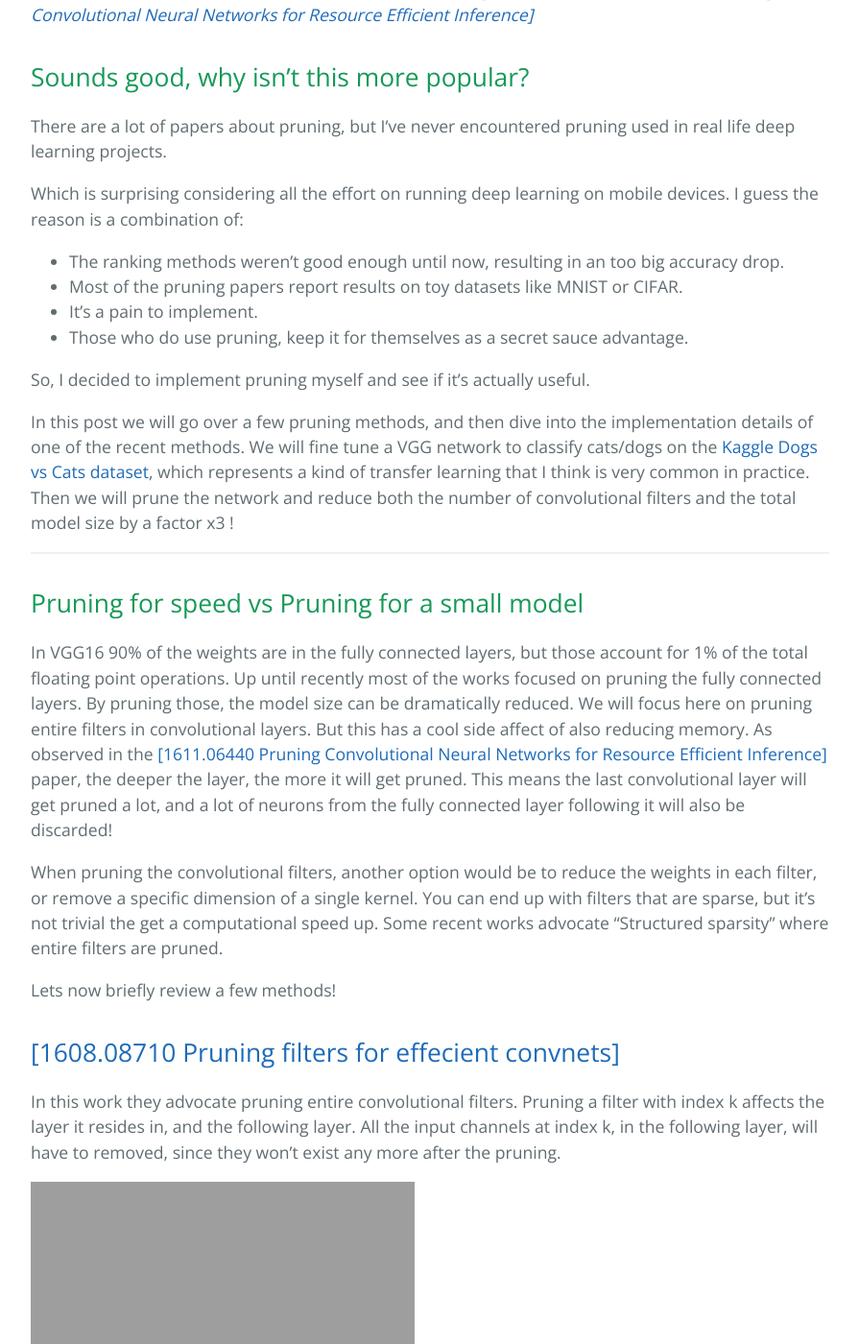
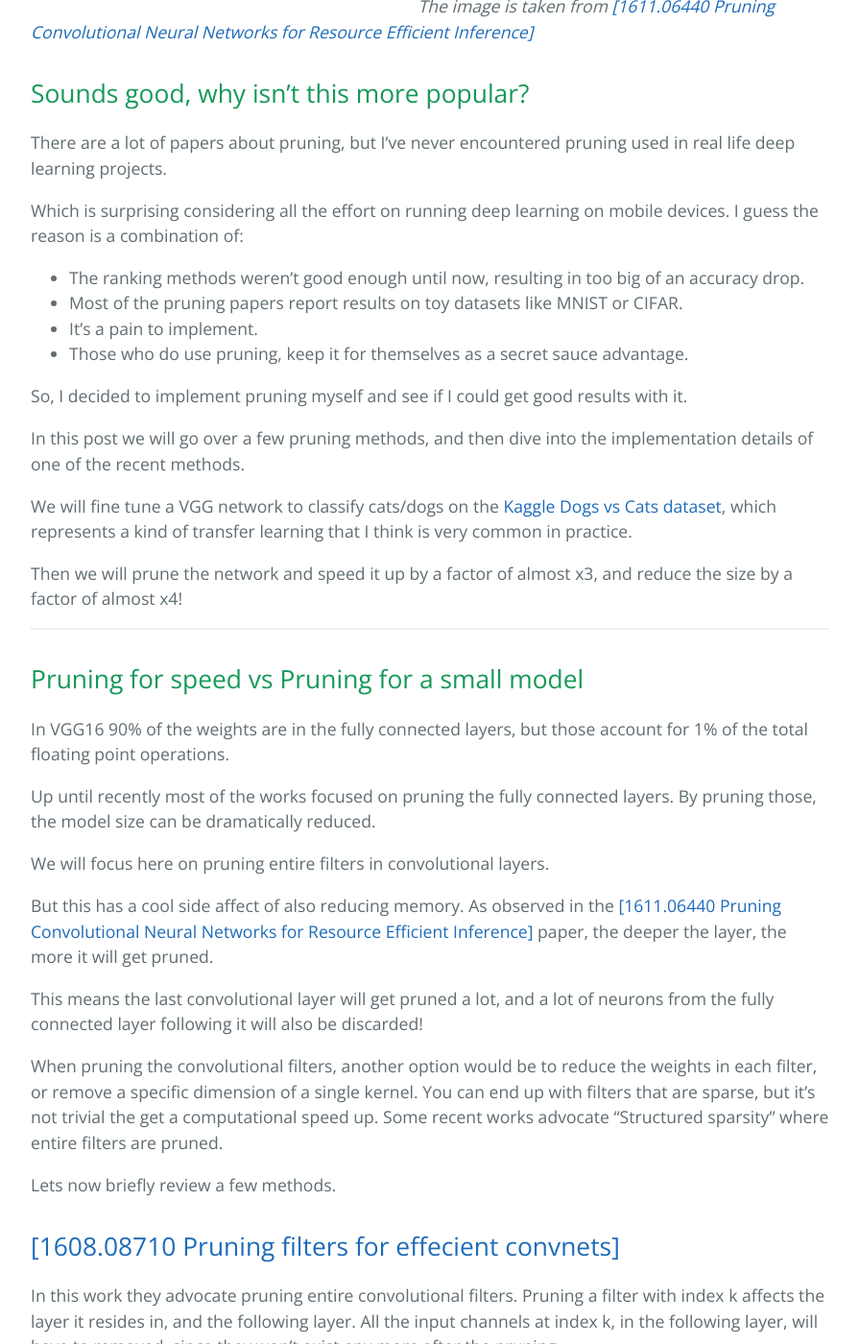
Before and after one commit to jacobgil/jacobgil.github.io, a Jekyll site: the page built from _posts/2017-06-23-pruning-deep-neural-networks.md, in a window 1280 px wide and 1400 px high, scrolled down 1687 px. Shown: the whole window at 96% size, without its empty margins (192-1087 px from the left). Built offline with Jekyll 4.4.1, drawn with Linux system fonts in a browser that asks for light colours; comment, search, counter and statistics services are not loaded.

Commit message:
New post

```diff
--- a/_posts/2017-06-23-pruning-deep-neural-networks.md
+++ b/_posts/2017-06-23-pruning-deep-neural-networks.md
@@ -10,6 +10,7 @@
 ============================
 
 
+
 My PyTorch implementation of [\[1611.06440 Pruning Convolutional Neural Networks for Resource Efficient Inference\]](https://arxiv.org/abs/1611.06440).
 
 
@@ -19,6 +20,7 @@
 Pruning neural networks is an old idea going back to 1990 [(with Yan Lecun's optimal brain damage work)](http://yann.lecun.com/exdb/publis/pdf/lecun-90b.pdf) and before.
 The idea is that among the many parameters in the network, some are redundant and don't contribute a lot to the output.
 
+
 If you could rank the neurons in the network according to how much they contribute, you could then remove the low ranking neurons from the network, resulting in a smaller and faster network.
 
 The ranking can be done according to the L1/L2 mean of neuron weights, their mean activations, the number of times a neuron is not zero, and other creative methods .
@@ -27,8 +29,11 @@
 If we prune too much at once, the network might be damaged so much it won't be able to recover.
 
 So in practice this is an iterative process - often called 'Iterative Pruning': Prune / Train / Repeat.
+
+
 ![Pruning steps]({{ site.url }}/assets/pruning_steps.png)
 *The image is taken from [\[1611.06440 Pruning Convolutional Neural Networks for Resource Efficient Inference\]](https://arxiv.org/abs/1611.06440)*
+
 
 Sounds good, why isn't this more popular?
 -------------------------
@@ -38,29 +43,36 @@
 Which is surprising considering all the effort on running deep learning on mobile devices.
 I guess the reason is a combination of:
 
- - The ranking methods weren't good enough until now, resulting in an too big accuracy drop.
+ - The ranking methods weren't good enough until now, resulting in too big of an accuracy drop.
  - Most of the pruning papers report results on toy datasets like MNIST or CIFAR.
  - It's a pain to implement.
  - Those who do use pruning, keep it for themselves as a secret sauce advantage.
 
-So, I decided to implement pruning myself and see if it's actually useful.
+So, I decided to implement pruning myself and see if I could get good results with it.
 
 In this post we will go over a few pruning methods, and then dive into the implementation details of one of the recent methods.
+
 We will fine tune a VGG network to classify cats/dogs on the [Kaggle Dogs vs Cats dataset](https://www.kaggle.com/c/dogs-vs-cats), which represents a kind of transfer learning that I think is very common in practice.
-Then we will prune the network and reduce both the number of convolutional filters and the total model size by  a factor x3 !
+
+Then we will prune the network and speed it up by a factor of almost x3, and reduce the size by a factor of almost x4!
 
 ----------
 ## Pruning for speed vs Pruning for a small model ##
 
-In VGG16 90% of the weights are in the fully connected layers, but those account for 1% of the total floating point operations. Up until recently most of the works focused on pruning the fully connected layers. By pruning those, the model size can be dramatically reduced.
+In VGG16 90% of the weights are in the fully connected layers, but those account for 1% of the total floating point operations.
+
+Up until recently most of the works focused on pruning the fully connected layers. By pruning those, the model size can be dramatically reduced.
+
 We will focus here on pruning entire filters in convolutional layers.
+
 But this has a cool side affect of also reducing memory. As observed in the [\[1611.06440 Pruning Convolutional Neural Networks for Resource Efficient Inference\]](https://arxiv.org/abs/1611.06440) paper, the deeper the layer, the more it will get pruned.
+
 This means the last convolutional layer will get pruned a lot, and a lot of neurons from the fully connected layer following it will also be discarded!
 
 When pruning the convolutional filters, another option would be to reduce the weights in each filter, or remove a specific dimension of a single kernel. You can end up with filters that are sparse,
 but it's not trivial the get a computational speed up. Some recent works advocate "Structured sparsity" where entire filters are pruned.
 
-Lets now briefly review a few methods!
+Lets now briefly review a few methods.
 
 
 [\[1608.08710 Pruning filters for effecient convnets\]](https://arxiv.org/abs/1608.08710)
@@ -69,7 +81,7 @@
 Pruning a filter with index k affects the layer it resides in, and the following layer.
 All the input channels at index k, in the following layer, will have to removed, since they won't exist any more after the pruning.
 
-![Pruning a convolutional filter entire filter]({{ site.url }}/assets/prune_example.png =250x250)
+![Pruning a convolutional filter entire filter]({{ site.url }}/assets/prune_example.png)
 *The image is from [\[1608.08710 Pruning filters for effecient convnets\]](https://arxiv.org/abs/1608.08710)*
 
 In case the following layer is a fully connected layer, and the size of the feature map of that channel would be MxN, then MxN neurons be removed from the fully connected layer.
@@ -92,7 +104,7 @@
 First they state the pruning problem as a combinatorial optimization problem: choose a subset of weights B, such that when pruning them the network cost change will be minimal.
 
 
-![Pruning as a combinatorial optimization problem]({{ site.url }}/assets/prune_equation.png =250x250)
+![Pruning as a combinatorial optimization problem]({{ site.url }}/assets/prune_equation.png)
 
 Now all ranking methods will be judged by this cost function.
 VGG16 has 4224 convolutional filters. The "ideal" ranking method would be brute force - prune each filter, and then observe the on the cost function when running on the training set.
@@ -106,8 +118,8 @@
 They should be pretty close, since removing a single filter shouldn't affect the cost too much.
 The ranking of h is then |C(W, D, h = 0) - C(W, D)|.
 
-![Taylor expansion]({{ site.url }}/assets/prune_taylor_equation_1.png =250x250)
-![Taylor expansion]({{ site.url }}/assets/prune_taylor_equation_2.png =250x250)
+![Taylor expansion]({{ site.url }}/assets/prune_taylor_equation_1.png)
+![Taylor expansion]({{ site.url }}/assets/prune_taylor_equation_2.png)
 
 If the difference is high, then h has a significant contribution to the loss.
 Notice how they used the absolute difference and not just the difference.
```
Also changed, not shown: about.md (+1 -1 lines).
